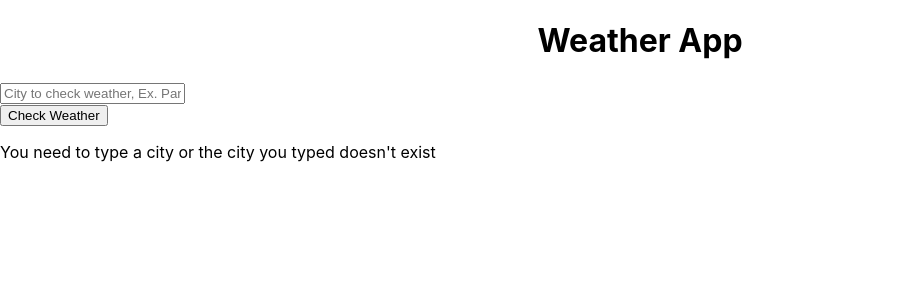
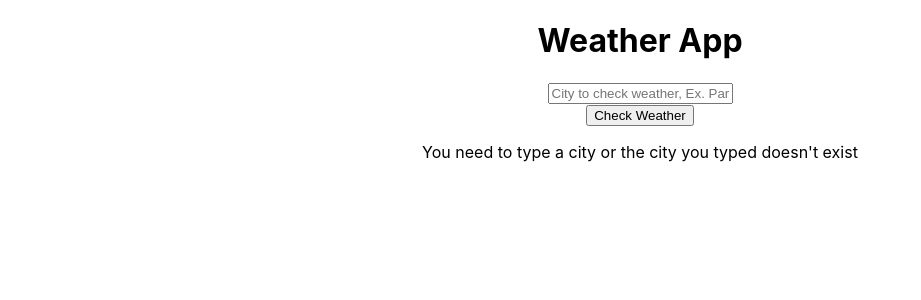
Before and after one commit to NurKevser/weather-app-rc, a React (Create React App) app: page / in a window 1280 px wide. Shown: the top 300 px of the page, without its empty margins (0-921 px from the left). Built offline with nearby package versions, Linux system fonts and the light colour scheme; no server answers.

Commit message:
added some style

```diff
--- a/src/App.css
+++ b/src/App.css
@@ -13,3 +13,12 @@
   font-size: calc(10px + 2vmin);
   color: white;
 }
+
+main{
+  display: flex;
+  flex-direction: column;
+  align-items: center;
+  justify-content: center;
+  text-align: center;
+
+}
```
